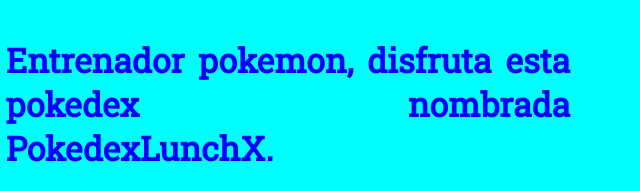
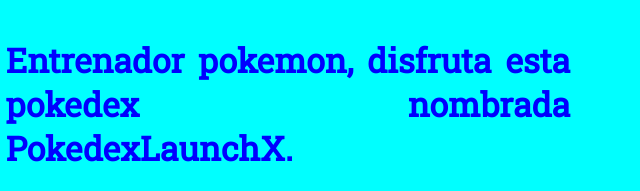
Before and after one commit to VictorManuelSalas/Katas-FrontEnd-Mision, a plain HTML site: page 04 - JavaScript/index.html in a window 1280 px wide. Shown: the part 1432-1623 px from the top of the page, 640-1280 px from the left. Drawn offline with nearby package versions, Linux system fonts and the light colour scheme.

Commit message:
Update index.html

```diff
--- a/04 - JavaScript/index.html
+++ b/04 - JavaScript/index.html
@@ -48,7 +48,7 @@
             <img src="./img/pokemons.png" alt="">
         </div>
         <div class="texto-footer">
-            <h2>Entrenador pokemon, disfruta esta pokedex nombrada PokedexLunchX.</h2>
+            <h2>Entrenador pokemon, disfruta esta pokedex nombrada PokedexLaunchX.</h2>
             <br>
             <p>Esta pokedex se creo con HTML5, CSS y JavaScript. <br> Utilizando la API de pokemon.</p>
             <div class="lenguajes">
```
